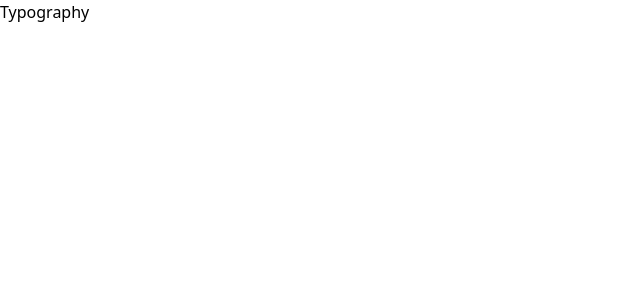
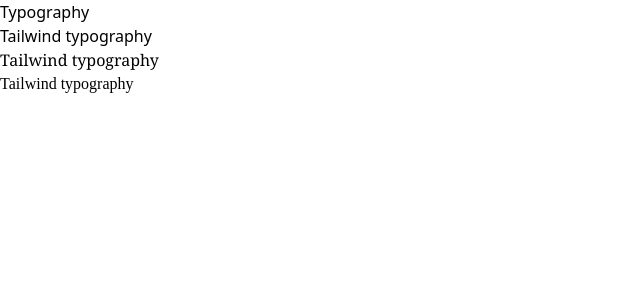
Before and after one commit to nsagias/react-tailwindcss-starter, a React (Create React App) app: page / in a window 1280 px wide. Shown: the top 300 px of the page, without its empty margins (0-640 px from the left). Built offline with nearby package versions, Linux system fonts and the light colour scheme.

Commit message:
addd fontfamily to tailwind config

```diff
--- a/src/components/Typography/Typography.tsx
+++ b/src/components/Typography/Typography.tsx
@@ -1,5 +1,15 @@
 export default function Typography() {
+  const boilerplate = "Tailwind typography";
   return (
-    <h1>Typography</h1>
+    <div>
+      <h1>Typography</h1>
+
+      {/* Font Family */}
+      <div className="font-sans">{boilerplate}</div>
+      <div className="font-serif">{boilerplate}</div>
+      <div className="font-mono">{boilerplate}</div>
+
+
+    </div>
   );
 }
--- a/tailwind.config.js
+++ b/tailwind.config.js
@@ -3,6 +3,11 @@ module.exports = {
   content: ["./src/**/*.{js,jsx,ts,tsx}"],
   theme: {
     extend: {},
+    fontFamily: {
+      'sans': ['ui-sans-serif', 'system-ui'],
+      'serif': ['ui-serif', 'Georgia'],
+      'mono': ['ui-monospace', 'SFMono-Regular'],
+    }
   },
   plugins: [],
 }
```
